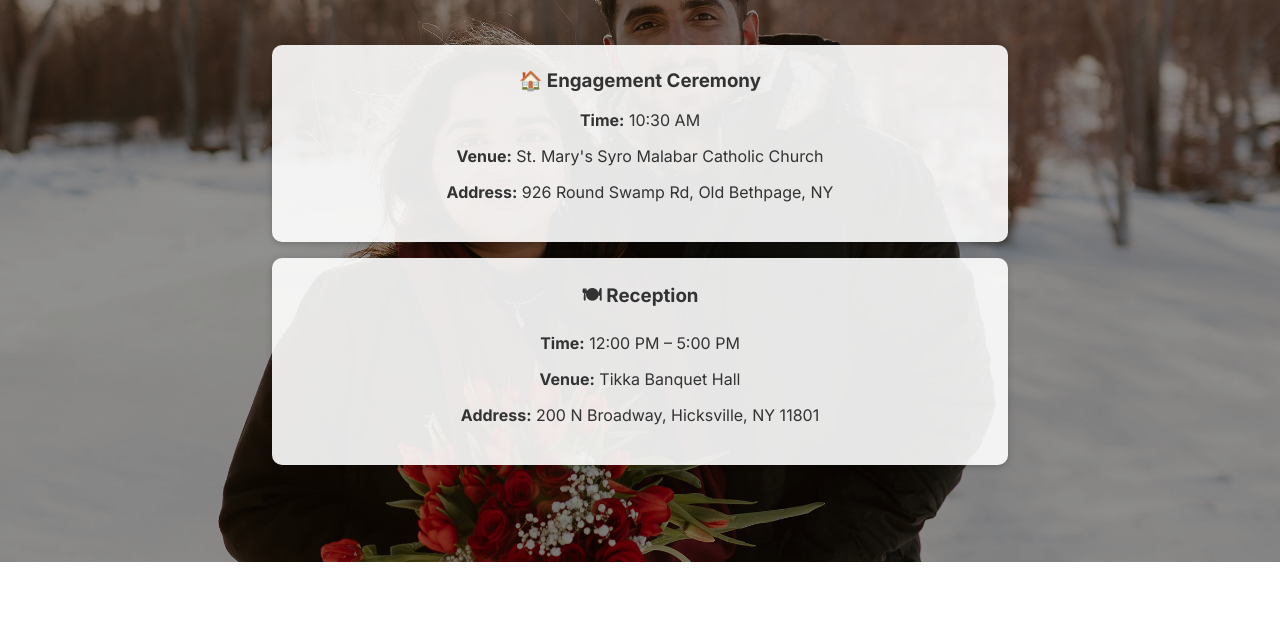
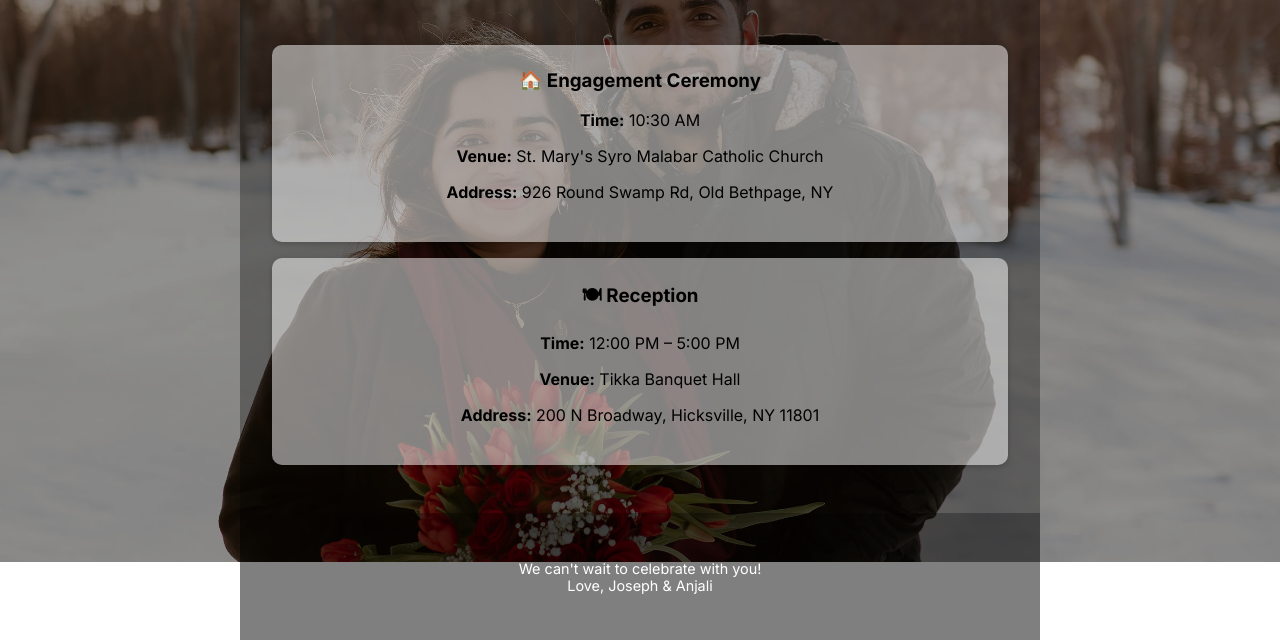
Before and after one commit to jgjosf/Engagement-Website, a plain HTML site: page index.html in a window 1280 px wide. Shown: the part 238-878 px from the top of the page. Drawn offline with Linux system fonts and the light colour scheme.

Commit message:
Update index.html

```diff
--- a/index.html
+++ b/index.html
@@ -56,6 +56,8 @@
 
     header, section, footer {
       position: relative;
+      background-color: rgba(0, 0, 0, 0.3);
+      color: #fff;
       text-align: center;
       padding: 2rem;
       max-width: 800px;
@@ -63,11 +65,12 @@
     }
 
     header {
+      background-color: rgba(0, 0, 0, 0.5);
       color: #fff;
     }
     .location {
-      background-color: rgba(255, 255, 255, 0.9);
-      color: #333;
+      background-color: rgba(255, 255, 255, 0.5);
+      color: #000;
       margin: 1rem 0;
       padding: 1.5rem;
       border-radius: 10px;
@@ -77,6 +80,7 @@
       margin-top: 0;
     }
     footer {
+      background-color: rgba(0, 0, 0, 0.5);
       font-size: 0.9rem;
       color: #fff;
     }
@@ -114,7 +118,7 @@
   </section>
 
   <footer>
-    <p>We can't wait to celebrate with you! Love, Joseph & Anjali</p>
+    <p>We can't wait to celebrate with you!<br>Love, Joseph & Anjali</p>
   </footer>
 </body>
 </html>
```
